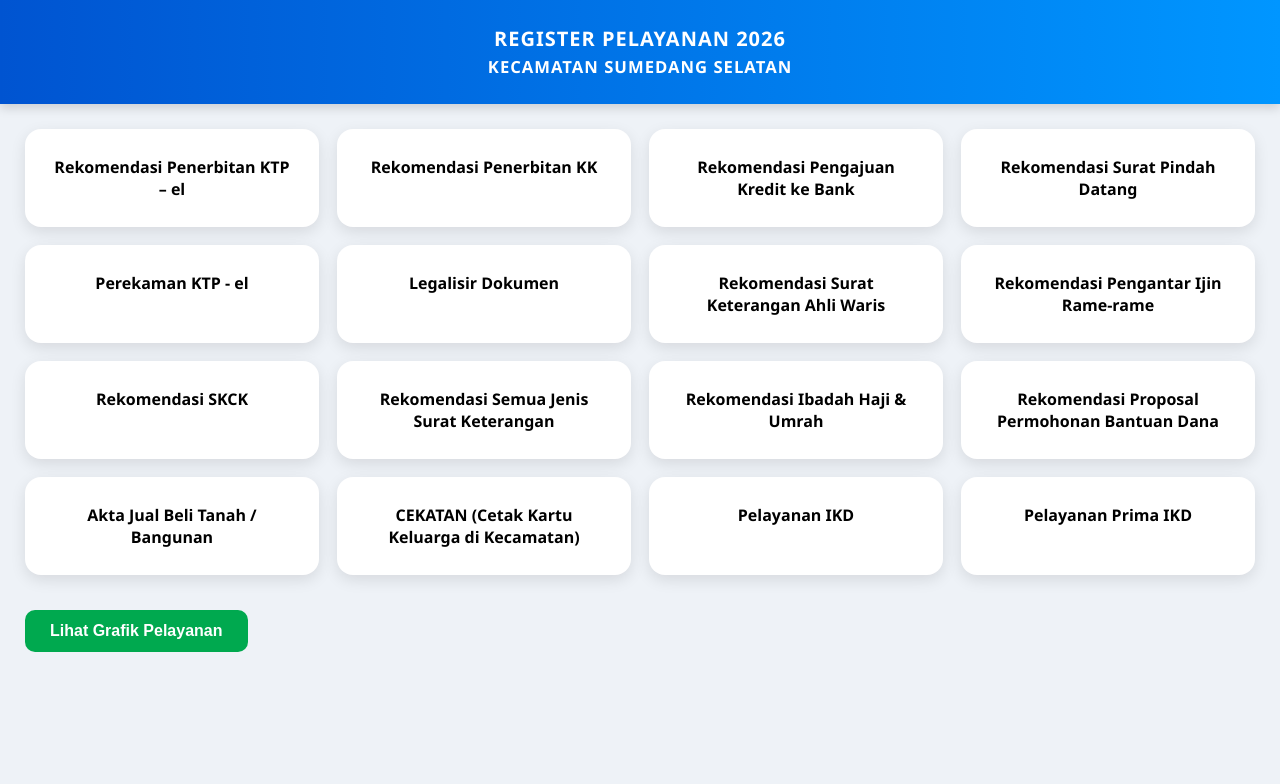
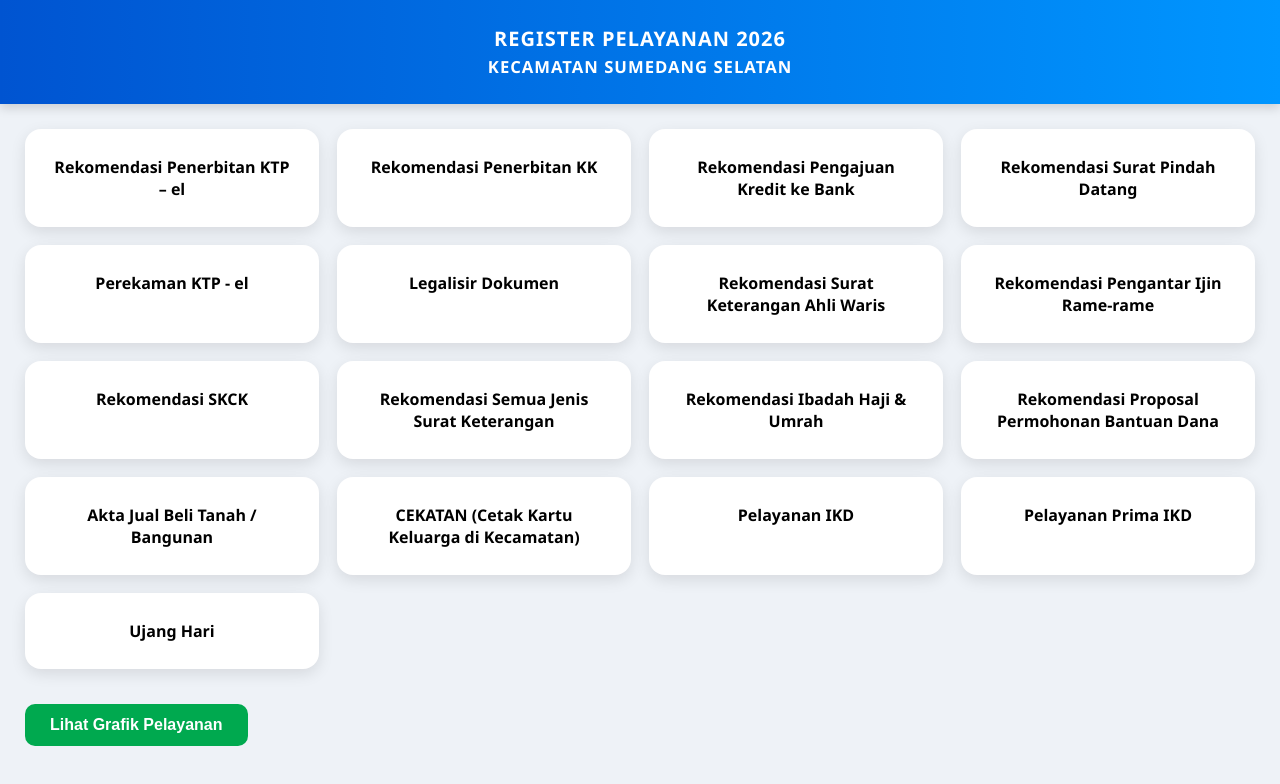
Before and after one commit to herimulyadi83-del/Pelayanan, a plain HTML site: page index.html in a window 1280 px wide. Drawn offline with nearby package versions, Linux system fonts and the light colour scheme.

```diff
--- a/index.html
+++ b/index.html
@@ -252,6 +252,7 @@
         "CEKATAN (Cetak Kartu Keluarga di Kecamatan)",
         "Pelayanan IKD",
         "Pelayanan Prima IKD",
+        "Ujang Hari",
       ];
 
       const dashboard = document.getElementById("dashboard");
```
